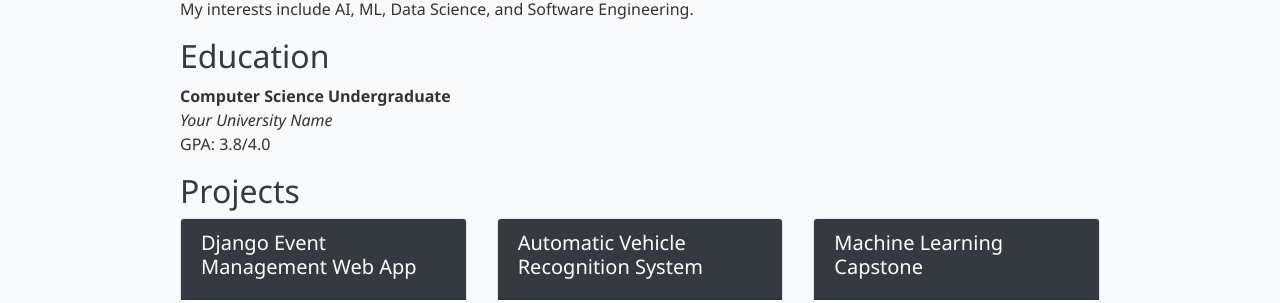
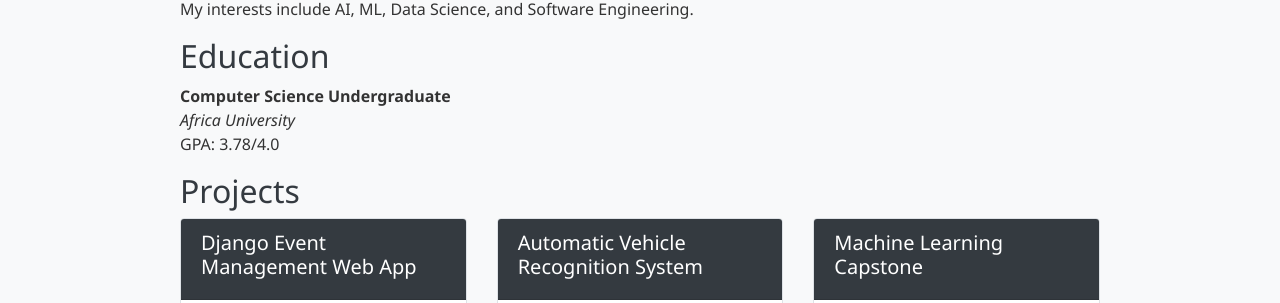
Before and after one commit to NyashaEysenck/NyashaEysenck.github.io, a Jekyll site: the page built from index.md, in a window 1280 px wide. Shown: the part 569-872 px from the top of the page. Built offline with Jekyll 4.4.1, drawn with Linux system fonts in a browser that asks for light colours; nearby versions of some CDN libraries.

Commit message:
Update index.md

```diff
--- a/index.md
+++ b/index.md
@@ -23,8 +23,8 @@ My interests include AI, ML, Data Science, and Software Engineering.
 ## Education
 
 **Computer Science Undergraduate**
-*Your University Name*
-GPA: 3.8/4.0
+*Africa University*
+GPA: 3.78/4.0
 
 ## Projects
 
```
